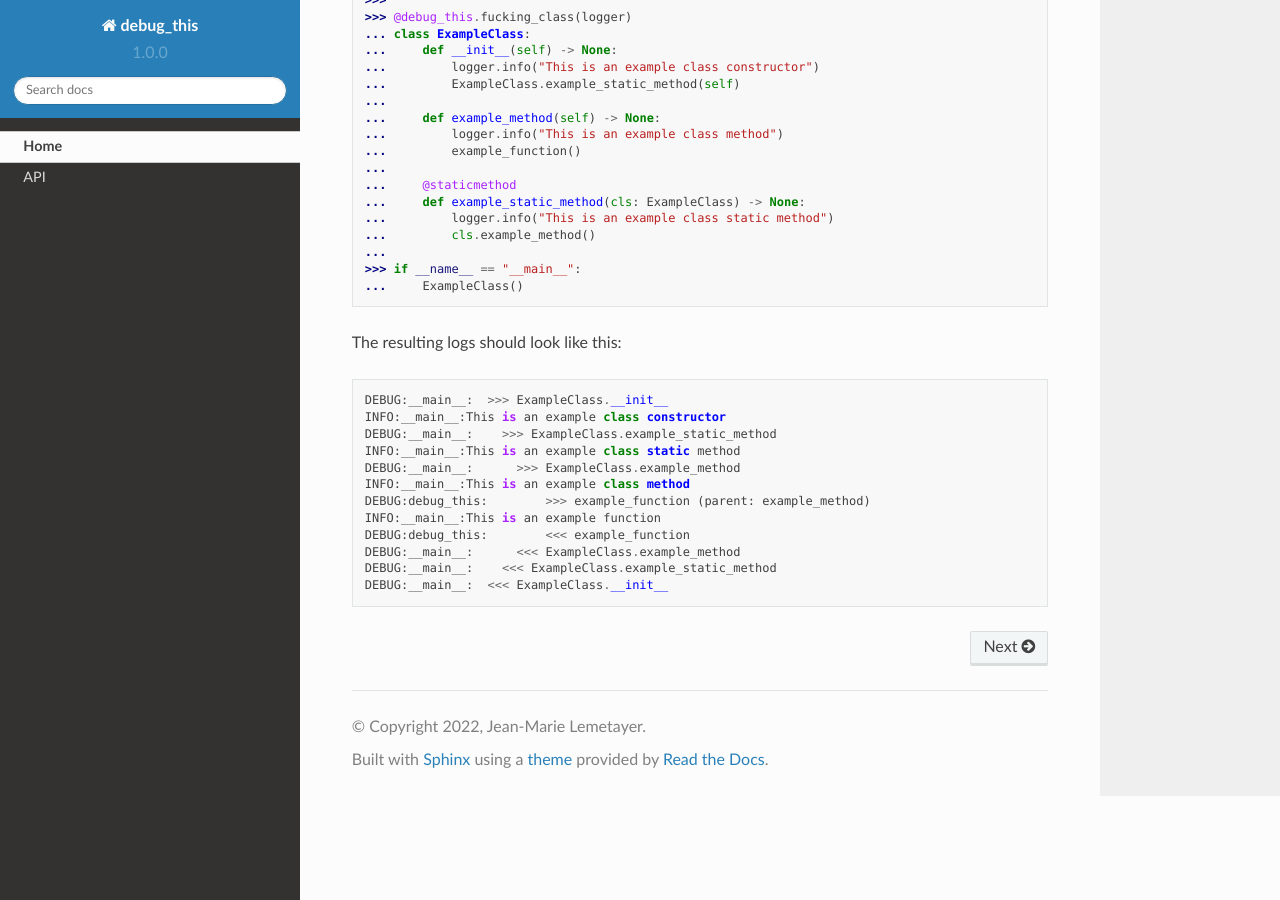
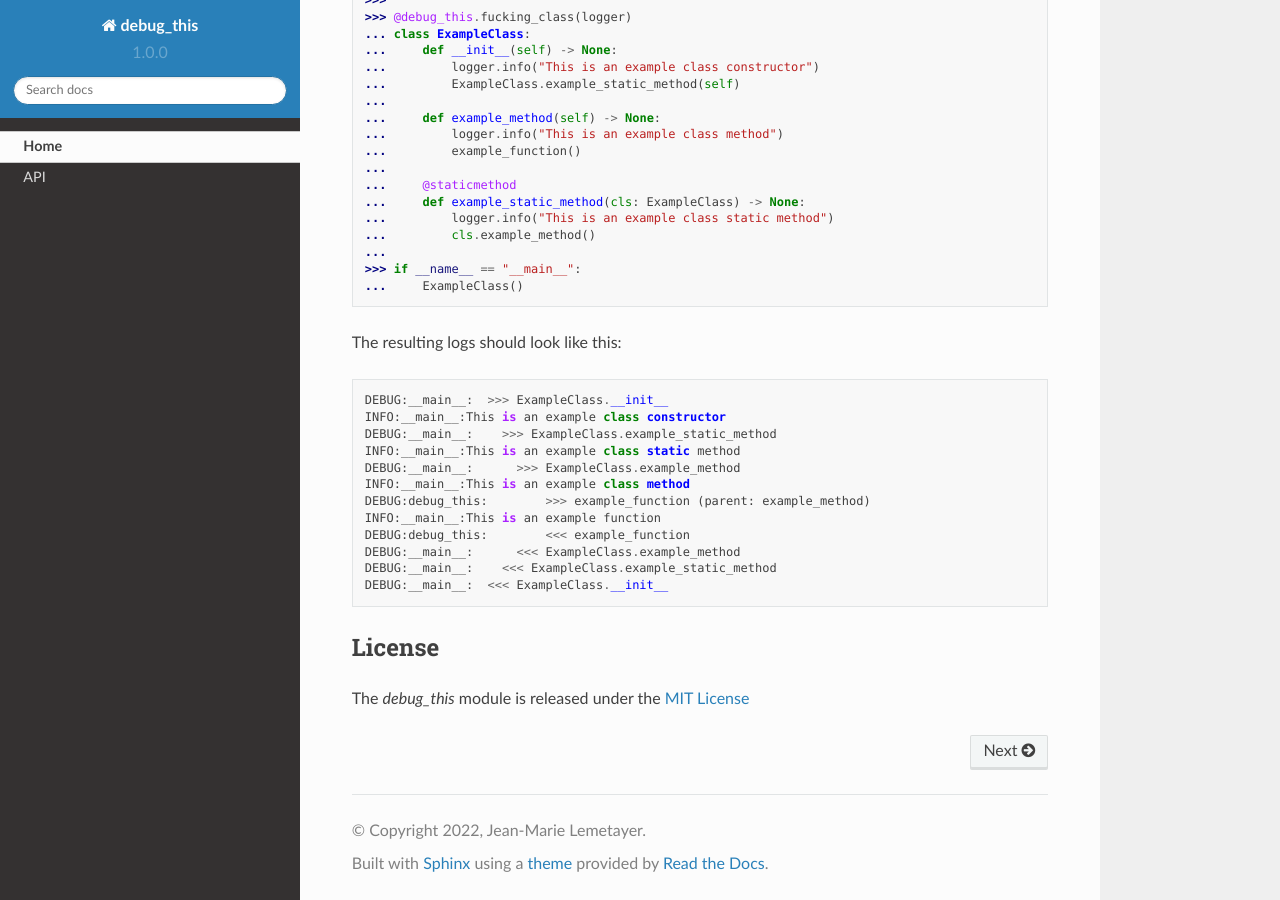
Before and after one commit to jmlemetayer/python-debug-this, a Sphinx documentation site: the page built from docs/index.rst, in a window 1280 px wide and 900 px high, scrolled down 1211 px. Built offline with Sphinx 7.4.7 and the Read the Docs theme 2.0.0, drawn with Linux system fonts in a browser that asks for light colours.

Commit message:
README: add license

```diff
--- a/docs/index.rst
+++ b/docs/index.rst
@@ -92,6 +92,13 @@ The resulting logs should look like this::
     DEBUG:__main__:    <<< ExampleClass.example_static_method
     DEBUG:__main__:  <<< ExampleClass.__init__
 
+License
+-------
+
+The `debug_this` module is released under the `MIT License`_
+
+.. _`MIT License`: https://github.com/jmlemetayer/python-debug-this/blob/main/LICENSE.md
+
 .. toctree::
    :hidden:
 
```
Also changed, not shown: README.md (+4 -0 lines).
